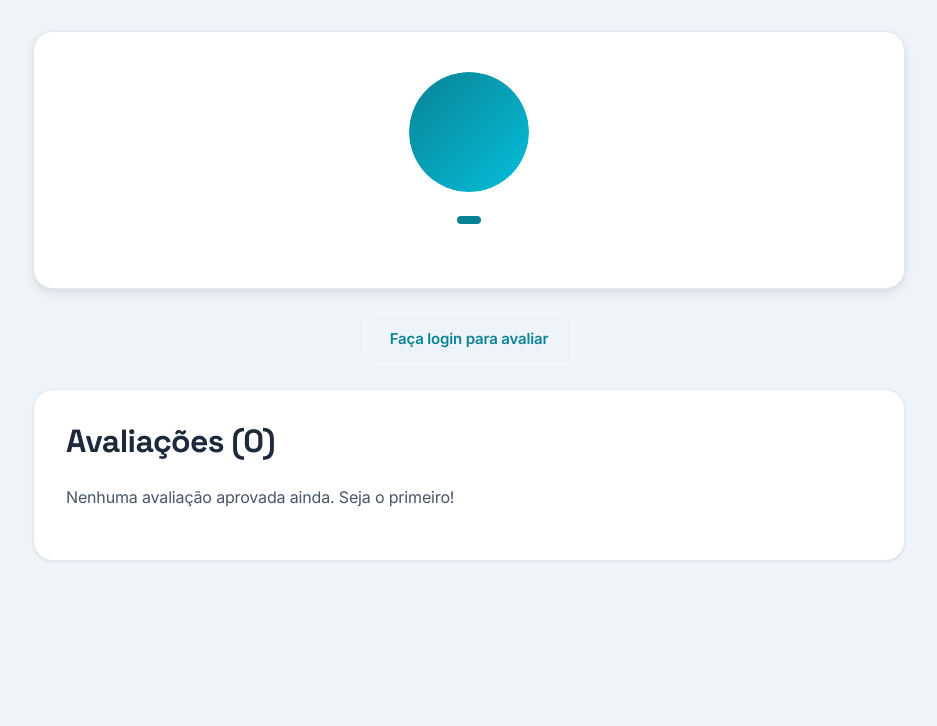
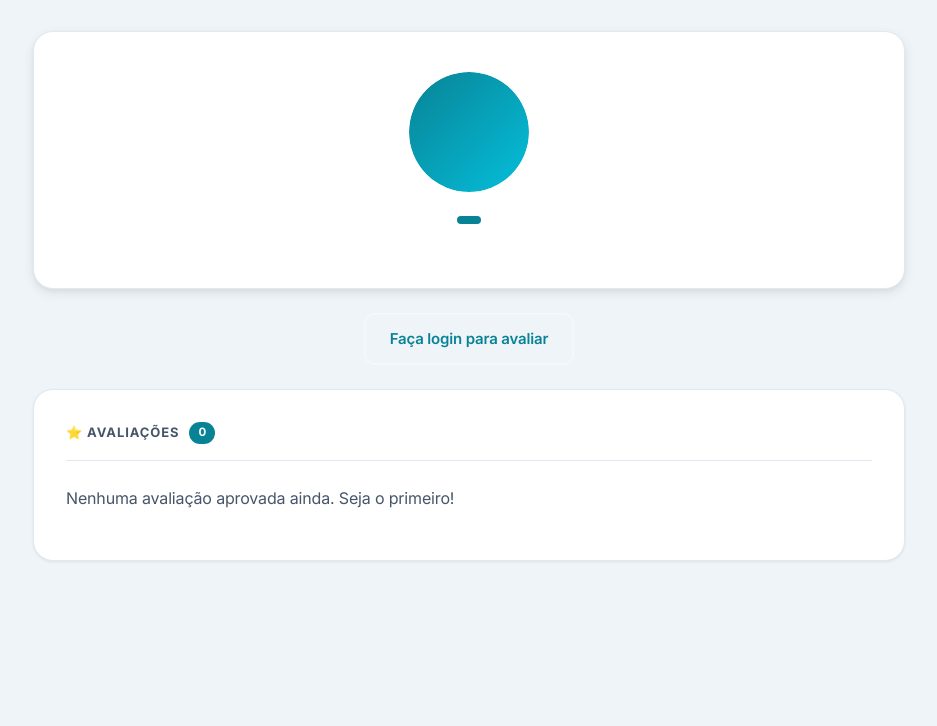
Before and after one commit to vetlandia/vetlandia, a Python web app: template app/templates/veterinarian/profile.html in a window 1280 px wide. Shown: the part 74-800 px from the top of the page, without its empty margins (171-1108 px from the left). Run offline with Jinja, Linux system fonts and the light colour scheme; the template is opened without the code that fills it, so the values that code supplies are empty.

Commit message:
Melhora título Avaliações e adiciona delete de reviews no admin
- Título "Avaliações (N)" substituído por label uppercase + badge de contagem
- Admin: botão Deletar nas avaliações pendentes
- Admin: nova seção "Avaliações publicadas" com botão Deletar
- Novo endpoint POST /admin/reviews/{id}/delete

Co-Authored-By: Claude Sonnet 4.6 <noreply@anthropic.com>

```diff
--- a/app/templates/veterinarian/profile.html
+++ b/app/templates/veterinarian/profile.html
@@ -104,7 +104,10 @@
 
         <!-- Lista de avaliações -->
         <div class="reviews-section">
-            <h2>Avaliações ({{ reviews|length }})</h2>
+            <div class="reviews-header">
+                <span class="reviews-header-label">⭐ Avaliações</span>
+                <span class="reviews-header-count">{{ reviews|length }}</span>
+            </div>
 
             {% if reviews %}
             <div class="reviews-list">
@@ -338,8 +341,29 @@ function submitReview(revieweeType, revieweeId) {
     border: 1px solid var(--border-light);
 }
 
-.reviews-section h2 {
+.reviews-header {
+    display: flex;
+    align-items: center;
+    gap: 10px;
     margin-bottom: var(--space-6);
+    padding-bottom: var(--space-4);
+    border-bottom: 1px solid var(--border-light);
+}
+.reviews-header-label {
+    font-size: 0.8125rem;
+    font-weight: 700;
+    text-transform: uppercase;
+    letter-spacing: 0.07em;
+    color: var(--text-secondary);
+}
+.reviews-header-count {
+    background: var(--brand, #088395);
+    color: white;
+    font-size: 0.72rem;
+    font-weight: 700;
+    padding: 1px 9px;
+    border-radius: 999px;
+    line-height: 1.7;
 }
 
 .reviews-list {
```
Also changed, not shown: app/routers/admin.py (+12 -1 lines), app/templates/admin/dashboard.html (+38 -0 lines), app/templates/clinic/profile.html (+28 -1 lines).
